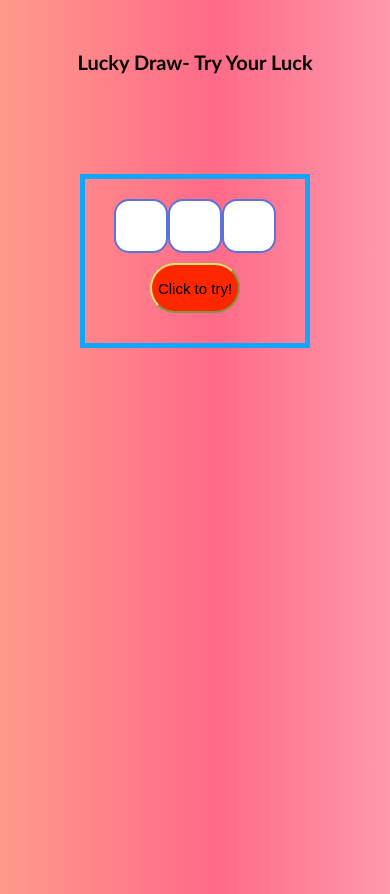
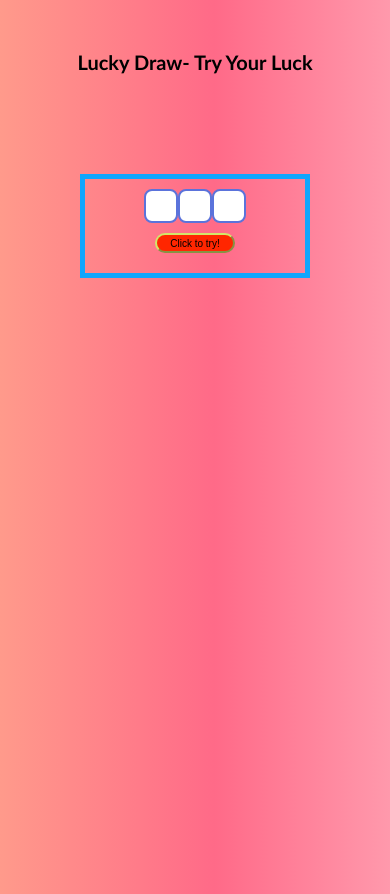
Before and after one commit to AdarshMitr/luckyDraw, a plain HTML site: page index.html in a window 390 px wide. Drawn offline with Linux system fonts and the light colour scheme.

Commit message:
style update 2

```diff
--- a/style.css
+++ b/style.css
@@ -90,7 +90,7 @@ body {
 
 
 
-@media only screen and (max-width: 600px) {
+@media only screen and (max-width: 400px) {
     .header h1 {
         font-family: "Gill Sans", "Gill Sans MT", "Trebuchet MS", sans-serif;
         text-align: center;
@@ -113,37 +113,37 @@ body {
         box-sizing: border-box;
         border: 5px solid rgb(17, 166, 253);
         margin-top: 100px;
-        padding: 20px;
+        padding: 10px;
       }
 
       #itm1 {
         display: flex;
-        height: 50px;
-        width: 50px;
+        height: 30px;
+        width: 30px;
         border: 2px solid rgb(91, 115, 219);
-        border-radius: 15px;
-        font-size: 30px;
+        border-radius: 8px;
+        font-size: 20px;
         text-align: center;
       }
 
       #itm2 {
         display: flex;
-        height: 50px;
-        width: 50px;
+        height: 30px;
+        width: 30px;
         border: 2px solid rgb(91, 115, 219);
-        border-radius: 15px;
-        font-size: 30px;
+        border-radius: 8px;
+        font-size: 20px;
         text-align: center;
       }
 
 
       #itm3 {
         display: flex;
-        height: 50px;
-        width: 50px;
+        height: 30px;
+        width: 30px;
         border: 2px solid rgb(91, 115, 219);
-        border-radius: 15px;
-        font-size: 30px;
+        border-radius: 8px;
+        font-size: 20px;
         text-align: center;
       }
 
@@ -151,19 +151,19 @@ body {
       #btn {
 
         margin: 10px 40px;
-        width: 90px;
-        height: 50px;
-        border-radius: 50px;
+        width: 80px;
+        height: 20px;
+        border-radius: 10px;
         border-color: rgb(211, 230, 106);
         background-color: rgb(255, 38, 0);
-        font-size: 15px;
+        font-size: 10px;
 
       }
 
       #btn:hover {
         background-color: green;
         cursor: pointer;
-        font-size: 17px;
+        font-size: 12px;
       }
 
 }
```
